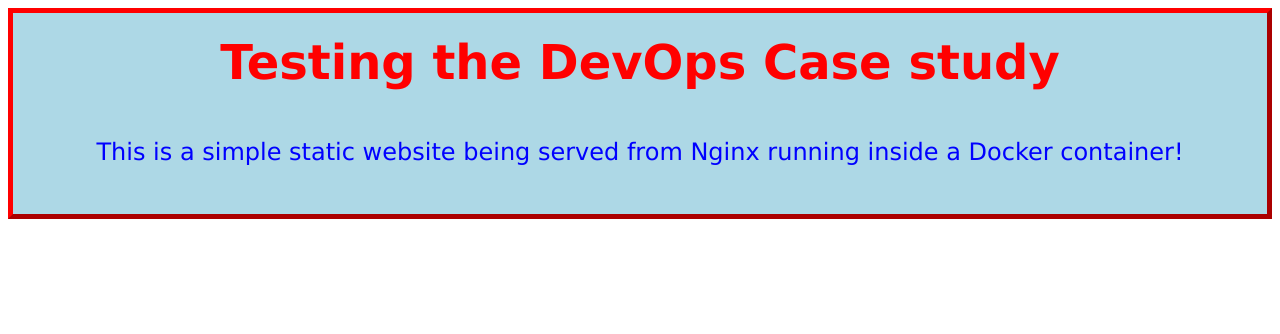
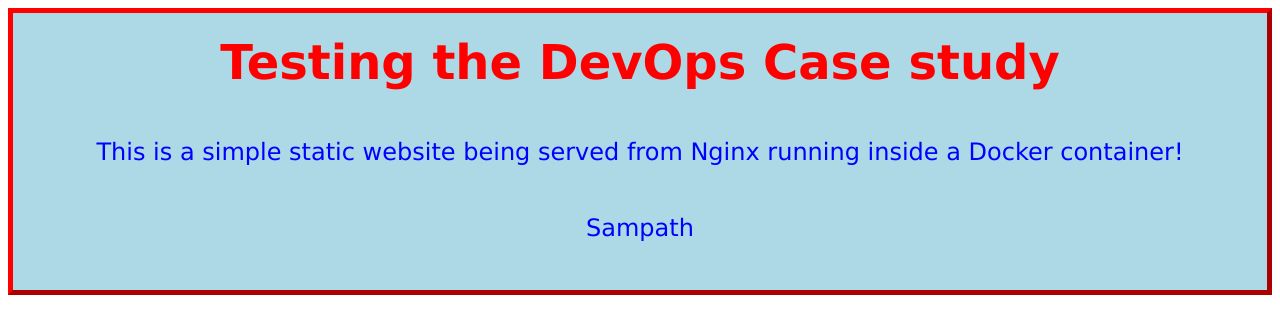
Before and after one commit to ali-shaik/Staticweb, a plain HTML site: page index.html in a window 1280 px wide. Drawn offline with Linux system fonts and the light colour scheme.

Commit message:
Update index.html

```diff
--- a/index.html
+++ b/index.html
@@ -16,7 +16,7 @@ p {text-align: center;}
 <h1><font size="9" color="red" face="verdana"> Testing the DevOps Case study</h1>
 
 <p> <font size="5" color="blue" face="verdana">This is a simple static website being served from Nginx running inside a Docker container!</font></p>
-
+<p> <font size="5" color="blue" face="verdana">Sampath </font></p>
 
 </body>
 </html>
```
